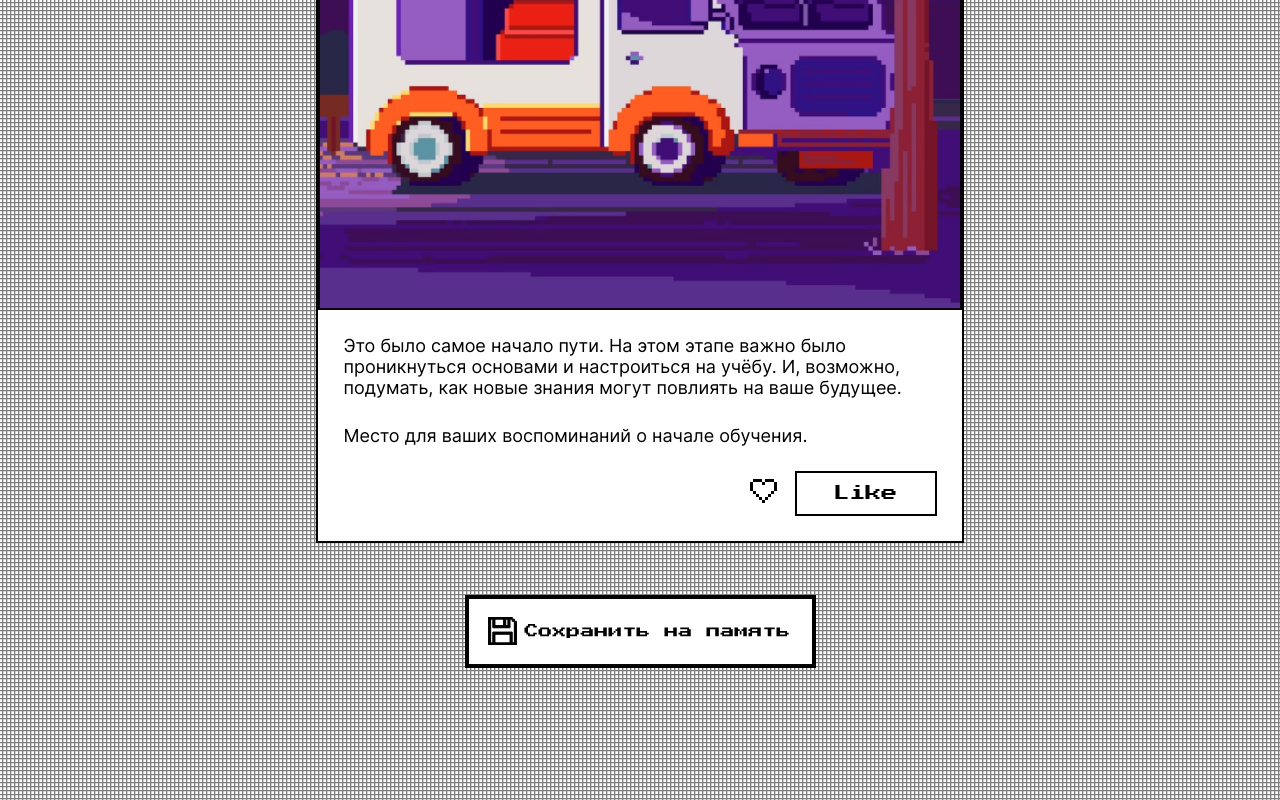
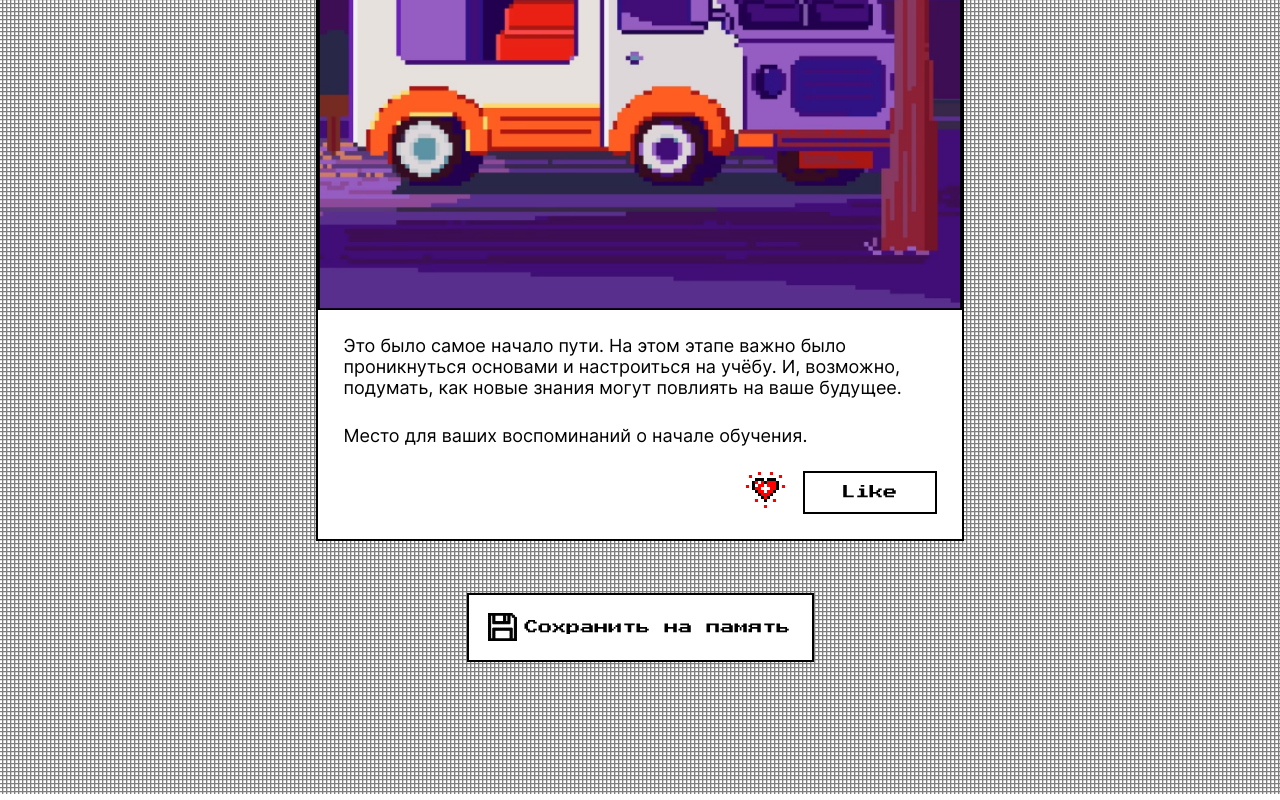
Before and after one commit to TZalyaev/zakrivayuschiy-teg, a plain HTML site: page index.html in a window 1280 px wide. Shown: the part 927-1727 px from the top of the page. Drawn offline with Linux system fonts and the light colour scheme.

Commit message:
- button transforms

```diff
--- a/index.html
+++ b/index.html
@@ -55,37 +55,28 @@
         </div>
         <div class="post__like-button-group">
           <button class="card__icon-button">
-            <svg class="like-icon" width="27" height="24" viewBox="0 0 27 24" fill="currentColor" xmlns="http://www.w3.org/2000/svg">
-            <path d="M6 0H3V3H6V0Z" />
-            <path d="M9 0H6V3H9V0Z" />
-            <path d="M3 3H0V6H3V3Z" />
-            <path d="M3 6H0V9H3V6Z" />
-            <path d="M3 9H0V12H3V9Z" />
-            <path d="M12 0H9V3H12V0Z" />
-            <path d="M6 12H3V15H6V12Z" />
-            <path d="M9 15H6V18H9V15Z" />
-            <path d="M12 18H9V21H12V18Z" />
-            <path d="M21 0H24V3H21V0Z" />
-            <path d="M18 0H21V3H18V0Z" />
-            <path d="M24 3H27V6H24V3Z" />
-            <path d="M24 6H27V9H24V6Z" />
-            <path d="M24 9H27V12H24V9Z" />
-            <path d="M15 0H18V3H15V0Z" />
-            <path d="M21 12H24V15H21V12Z" />
-            <path d="M18 15H21V18H18V15Z" />
-            <path d="M15 18H18V21H15V18Z" />
-            <path d="M15 3H12V6H15V3Z" />
-            <path d="M15 21H12V24H15V21Z" />
-            </svg>
+            <svg class="like-icon" width="39" height="36" viewBox="0 0 39 36" fill="none" xmlns="http://www.w3.org/2000/svg">
+              <g clip-path="url(#clip0_702_1344)">
+              <path d="M12 6H9V9H12V6ZM15 6H12V9H15V6ZM9 9H6V12H9V9ZM9 12H6V15H9V12ZM9 15H6V18H9V15ZM18 6H15V9H18V6ZM12 18H9V21H12V18ZM15 21H12V24H15V21ZM18 24H15V27H18V24ZM27 6H30V9H27V6ZM24 6H27V9H24V6ZM30 9H33V12H30V9ZM30 12H33V15H30V12ZM30 15H33V18H30V15ZM21 6H24V9H21V6ZM27 18H30V21H27V18ZM24 21H27V24H24V21ZM21 24H24V27H21V24ZM21 27H18V30H21V27ZM21 9H18V12H21V9Z" fill="black"/>
+              <path d="M12 9H9V12H12V9ZM15 12H12V15H15V12ZM18 9H15V12H18V9ZM12 15H9V18H12V15ZM15 15H12V18H15V15ZM15 18H12V21H15V18ZM18 12H15V15H18V12ZM18 21H15V24H18V21ZM18 18H15V21H18V18ZM27 9H30V12H27V9ZM24 9H27V12H24V9ZM27 12H30V15H27V12ZM24 12H27V15H24V12ZM21 9H24V12H21V9ZM27 15H30V18H27V15ZM24 15H27V18H24V15ZM24 18H27V21H24V18ZM21 12H24V15H21V12ZM21 21H24V24H21V21ZM21 18H24V21H21V18ZM21 21H18V24H21V21ZM21 24H18V27H21V24Z" fill="#FF0000"/>
+              <path d="M18 15H15V18H18V15ZM21 15H24V18H21V15ZM21 15H18V18H21V15ZM21 12H18V15H21V12ZM21 18H18V21H21V18Z" fill="white"/>
+              <path d="M36 13H39V16H36V13ZM27 27H30V30H27V27ZM18 33H21V36H18V33ZM9 27H12V30H9V27ZM24 0H27V3H24V0ZM33 3H36V6H33V3ZM3 3H6V6H3V3ZM12 0H15V3H12V0ZM0 13H3V16H0V13Z" fill="#FF0000"/>
+              </g>
+              <defs>
+              <clipPath id="clip0_702_1344">
+              <rect width="39" height="36" fill="white"/>
+              </clipPath>
+              </defs>
+              </svg>
           </button>
-           <button class='card__like-button' >
+           <button class='card__like-button button-with-borders' >
             <span class="like-button-text button__text">Like</span>
           </button>
         </div>
       </section>
     </main>
     <footer class="footer">
-      <button class="footer__button"><svg class="floppy-icon" width="29" height="28">
+      <button class="footer__button button-with-borders"><svg class="floppy-icon" width="29" height="28">
         <use href="#floppy">
       </svg>
       <span class="button__text">Сохранить на память</span></button>
@@ -98,28 +89,26 @@
   <symbol id="floppy"
     fill="currentColor"
     stroke="currentColor"
-    class="floppy"
   >
-
-    <path fill="#000" d="M.5 0h2.154v2.154H.5zM.5 2.154h2.154v2.154H.5zM.5 4.308h2.154v2.154H.5zM.5 6.462h2.154v2.154H.5z"/>
-    <path fill="#000" d="M.5 8.615h2.154v2.154H.5zM.5 10.769h2.154v2.154H.5zM.5 12.923h2.154v2.154H.5zM.5 15.077h2.154v2.154H.5zM.5 17.231h2.154v2.154H.5zM.5 19.385h2.154v2.154H.5z"/>
-    <path fill="#000" d="M.5 21.538h2.154v2.154H.5zM.5 23.692h2.154v2.154H.5zM.5 25.846h2.154V28H.5zM24.193 0v2.154h-2.154V0z"/>
-    <path fill="#000" d="M22.04 0v2.154h-2.155V0zM19.884 0v2.154H17.73V0zM17.73 0v2.154h-2.154V0z"/>
-    <path fill="#000" d="M15.577 0v2.154h-2.154V0zM13.423 0v2.154H11.27V0zM11.27 0v2.154H9.115V0z"/>
-    <path fill="#000" d="M9.116 0v2.154H6.962V0zM6.96 0v2.154H4.808V0zM4.807 0v2.154H2.653V0zM26.346 2.154v2.154h-2.154V2.154zM6.96 4.308v2.154H4.808V4.308zM6.96 2.154v2.154H4.808V2.154zM6.96 6.462v2.154H4.808V6.462zM22.039 4.308v2.154h-2.154V4.308zM22.04 2.154v2.154h-2.155V2.154z"/>
-    <path fill="#000" d="M22.039 6.461v2.154h-2.154V6.461zM17.73 4.307v2.154h-2.154V4.307zM17.73 2.153v2.154h-2.154V2.153zM17.73 6.461v2.154h-2.154V6.461zM22.04 8.615v2.154h-2.155V8.615zM19.884 8.615v2.154H17.73V8.615zM17.73 8.615v2.154h-2.153V8.615zM15.577 8.615v2.154h-2.154V8.615zM13.423 8.615v2.154H11.27V8.615zM11.27 8.616v2.154H9.116V8.616zM9.116 8.615v2.154H6.962V8.615zM6.961 8.615v2.154H4.807V8.615zM24.192 15.077v2.154h-2.154v-2.154z"/>
-    <path fill="#000" d="M22.039 15.077v2.154h-2.154v-2.154zM19.884 15.077v2.154H17.73v-2.154zM17.73 15.076v2.154h-2.154v-2.154z"/>
-    <path fill="#000" d="M15.577 15.077v2.154h-2.154v-2.154zM13.423 15.077v2.154h-2.154v-2.154z"/>
-    <path fill="#000" d="M11.27 15.077v2.154H9.114v-2.154z"/>
-    <path fill="#000" d="M9.116 15.077v2.154H6.962v-2.154zM6.96 15.077v2.154H4.808v-2.154zM24.192 17.231v2.154h-2.154v-2.154z"/>
-    <path fill="#000" d="M6.96 17.23v2.155H4.808V17.23zM24.192 19.385v2.154h-2.154v-2.154zM6.96 19.385v2.154H4.808v-2.154zM24.193 21.539v2.154H22.04v-2.154z"/>
-    <path fill="#000" d="M6.961 21.538v2.154H4.807v-2.154zM6.961 23.692v2.154H4.807v-2.154zM24.193 23.693v2.154H22.04v-2.154z"/>
-    <path fill="#000" d="M26.346 25.846V28h-2.154v-2.154z"/>
-    <path fill="#000" d="M24.193 25.846V28h-2.154v-2.154z"/>
-    <path fill="#000" d="M22.04 25.846V28h-2.155v-2.154zM19.884 25.846V28H17.73v-2.154zM17.73 25.845V28h-2.154v-2.154z"/>
-    <path fill="#000" d="M15.577 25.846V28h-2.154v-2.154zM13.423 25.846V28H11.27v-2.154zM11.27 25.846V28H9.114v-2.154z"/>
-    <path fill="#000" d="M9.116 25.846V28H6.962v-2.154zM6.96 25.846V28H4.808v-2.154zM4.807 25.846V28H2.653v-2.154zM28.5 28h-2.154v-2.154H28.5zM28.5 25.846h-2.154v-2.154H28.5z"/>
-    <path fill="#000" d="M28.5 23.693h-2.154v-2.154H28.5zM28.5 21.539h-2.154v-2.154H28.5zM28.5 19.385h-2.154V17.23H28.5zM28.5 17.23h-2.154v-2.153H28.5zM28.5 15.077h-2.154v-2.154H28.5zM28.5 12.923h-2.154V10.77H28.5zM28.5 10.77h-2.154V8.614H28.5z"/>
-    <path fill="#000" d="M28.5 8.615h-2.154V6.461H28.5zM28.5 6.461h-2.154V4.307H28.5z"/>
+    <path d="M.5 0h2.154v2.154H.5zM.5 2.154h2.154v2.154H.5zM.5 4.308h2.154v2.154H.5zM.5 6.462h2.154v2.154H.5z"/>
+    <path d="M.5 8.615h2.154v2.154H.5zM.5 10.769h2.154v2.154H.5zM.5 12.923h2.154v2.154H.5zM.5 15.077h2.154v2.154H.5zM.5 17.231h2.154v2.154H.5zM.5 19.385h2.154v2.154H.5z"/>
+    <path d="M.5 21.538h2.154v2.154H.5zM.5 23.692h2.154v2.154H.5zM.5 25.846h2.154V28H.5zM24.193 0v2.154h-2.154V0z"/>
+    <path d="M22.04 0v2.154h-2.155V0zM19.884 0v2.154H17.73V0zM17.73 0v2.154h-2.154V0z"/>
+    <path d="M15.577 0v2.154h-2.154V0zM13.423 0v2.154H11.27V0zM11.27 0v2.154H9.115V0z"/>
+    <path d="M9.116 0v2.154H6.962V0zM6.96 0v2.154H4.808V0zM4.807 0v2.154H2.653V0zM26.346 2.154v2.154h-2.154V2.154zM6.96 4.308v2.154H4.808V4.308zM6.96 2.154v2.154H4.808V2.154zM6.96 6.462v2.154H4.808V6.462zM22.039 4.308v2.154h-2.154V4.308zM22.04 2.154v2.154h-2.155V2.154z"/>
+    <path d="M22.039 6.461v2.154h-2.154V6.461zM17.73 4.307v2.154h-2.154V4.307zM17.73 2.153v2.154h-2.154V2.153zM17.73 6.461v2.154h-2.154V6.461zM22.04 8.615v2.154h-2.155V8.615zM19.884 8.615v2.154H17.73V8.615zM17.73 8.615v2.154h-2.153V8.615zM15.577 8.615v2.154h-2.154V8.615zM13.423 8.615v2.154H11.27V8.615zM11.27 8.616v2.154H9.116V8.616zM9.116 8.615v2.154H6.962V8.615zM6.961 8.615v2.154H4.807V8.615zM24.192 15.077v2.154h-2.154v-2.154z"/>
+    <path  d="M22.039 15.077v2.154h-2.154v-2.154zM19.884 15.077v2.154H17.73v-2.154zM17.73 15.076v2.154h-2.154v-2.154z"/>
+    <path  d="M15.577 15.077v2.154h-2.154v-2.154zM13.423 15.077v2.154h-2.154v-2.154z"/>
+    <path  d="M11.27 15.077v2.154H9.114v-2.154z"/>
+    <path  d="M9.116 15.077v2.154H6.962v-2.154zM6.96 15.077v2.154H4.808v-2.154zM24.192 17.231v2.154h-2.154v-2.154z"/>
+    <path  d="M6.96 17.23v2.155H4.808V17.23zM24.192 19.385v2.154h-2.154v-2.154zM6.96 19.385v2.154H4.808v-2.154zM24.193 21.539v2.154H22.04v-2.154z"/>
+    <path  d="M6.961 21.538v2.154H4.807v-2.154zM6.961 23.692v2.154H4.807v-2.154zM24.193 23.693v2.154H22.04v-2.154z"/>
+    <path  d="M26.346 25.846V28h-2.154v-2.154z"/>
+    <path  d="M24.193 25.846V28h-2.154v-2.154z"/>
+    <path  d="M22.04 25.846V28h-2.155v-2.154zM19.884 25.846V28H17.73v-2.154zM17.73 25.845V28h-2.154v-2.154z"/>
+    <path  d="M15.577 25.846V28h-2.154v-2.154zM13.423 25.846V28H11.27v-2.154zM11.27 25.846V28H9.114v-2.154z"/>
+    <path  d="M9.116 25.846V28H6.962v-2.154zM6.96 25.846V28H4.808v-2.154zM4.807 25.846V28H2.653v-2.154zM28.5 28h-2.154v-2.154H28.5zM28.5 25.846h-2.154v-2.154H28.5z"/>
+    <path  d="M28.5 23.693h-2.154v-2.154H28.5zM28.5 21.539h-2.154v-2.154H28.5zM28.5 19.385h-2.154V17.23H28.5zM28.5 17.23h-2.154v-2.153H28.5zM28.5 15.077h-2.154v-2.154H28.5zM28.5 12.923h-2.154V10.77H28.5zM28.5 10.77h-2.154V8.614H28.5z"/>
+    <path  d="M28.5 8.615h-2.154V6.461H28.5zM28.5 6.461h-2.154V4.307H28.5z"/>
   </symbol>
 </svg>
--- a/styles/style.css
+++ b/styles/style.css
@@ -109,15 +109,42 @@
   text-transform: uppercase;
   text-align: center;
   font-weight: normal;
+  transition: opacity 300ms 0ms ease;
 }
 .theme-menu__button:disabled {
   opacity: 60%;
   position: relative;
+  pointer-events: none;
+}
+.theme-menu__button::after {
+  content: "";
+  display: block;
+  height: 2px;
+  margin-top: -2px;
+  opacity:  100%;
+  transition: none;
+  background-color: currentColor;
+  transform: scaleX(0);
+}
+.theme-menu__button:focus {
+  outline: none;
+  opacity: 60%;
+  transition: opacity 300ms 0ms ease
+}
+.theme-menu__button:focus-visible::after {
+  content: "";
+  opacity: 60%;
+  transform-origin:left;
+  transform: scaleX(1);
+  transition: opacity 300ms 0ms ease, transform 300ms 0ms ease;
+}
+.theme-menu__button:hover {
+  opacity: 60%;
 }
 .theme-menu__button:disabled::before{
   content: '▶';
   position: absolute;
-  left:-6px;
+  animation: arrow-movement alternate ease-in-out infinite 500ms;
 }
 .post__image {
   width: 100%;
@@ -152,11 +179,49 @@
   background-color: transparent;
   margin-right: 12px;
 }
-.card__like-button {
-  padding: 12.5px 37px 12.5px 37px ;
+.button-with-borders {
   border: 2px solid var(--accent-color);
   font-family: var(--accent-font-family), Arial, sans-serif;
   background-color: var(--bg-color);
+  display: inline-flex;
+  align-items: center;
+  font-size: 14px;
+  position: relative;
+}
+.button-with-borders::after{
+  content: "";
+  position: absolute;
+  inset: 0;
+  display: block;
+  transition: none;
+  background-color: var(--accent-color);
+  transform: scaleX(0);
+}
+.button-with-borders:hover {
+  color:var(--bg-color);
+  transition: color 1s ease;
+}
+.button-with-borders:hover::after {
+  transform: scaleX(1);
+  transform-origin:left;
+  transition: transform 0.5s ease-in-out;
+}
+.button__text {
+  position: relative;
+  z-index: 2;
+}
+.button__text:hover {
+  color:inherit;
+}
+.button-with-borders:focus {
+  outline: none;
+}
+.button-with-borders:focus-visible {
+  box-shadow: 2px 2px 0 var(--accent-color);
+  transition: box-shadow 300ms 0ms ease;
+}
+.card__like-button {
+  padding: 12.5px 37px 12.5px 37px ;
 }
 
 .footer {
@@ -164,22 +229,26 @@
   display: flex;
   margin-left: auto;
   margin-right: auto;
-  background-color: var(--bg-color);
-  border: 2px solid var(--accent-color);
   width: fit-content;
   margin-bottom: 100px;
 }
 .footer__button {
   padding: 18.5px 21px 18.5px 19px;
   gap: 8px;
-  border: 2px solid var(--accent-color);
-  font-family: var(--accent-font-family), Arial, sans-serif;
-  background-color: var(--bg-color);
-  display: inline-flex;
-  align-items: center;
-  font-size: 14px;
 }
+.floppy-icon {
+  position: relative;
+  z-index: 2;
+}
+@keyframes arrow-movement {
+  0% {
+    left: -6px;
+  }
 
+  100% {
+    left: -2px;
+  }
+}
 
 @media (max-width: 375px) {
   :root {
```
